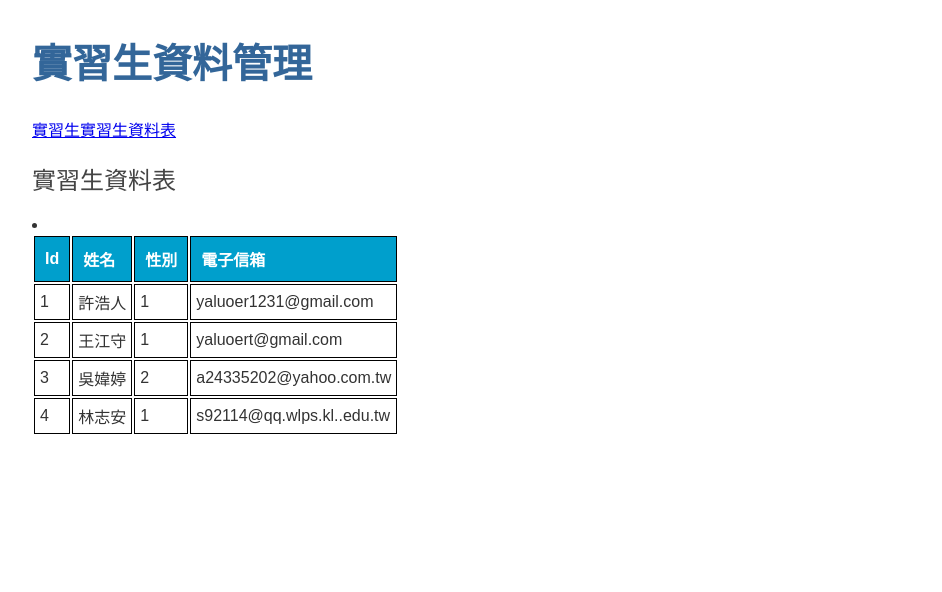
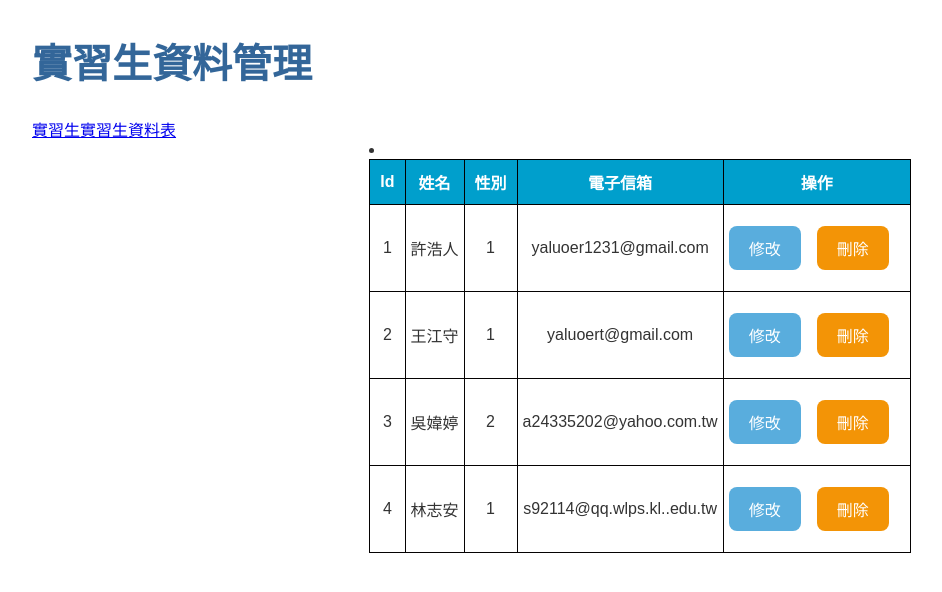
Before and after one commit to yaluoer1231/Intern_Management, an Angular app in the folder Intern_management_system/: page /interns-table in a window 1280 px wide. Shown: the top 592 px of the page, without its empty margins (0-942 px from the left). Built offline with nearby package versions, Linux system fonts and the light colour scheme.

Commit message:
中午休息暫存

```diff
--- a/Intern_management_system/src/app/intern-details/intern-details.component.html
+++ b/Intern_management_system/src/app/intern-details/intern-details.component.html
@@ -4,6 +4,10 @@
         <div><span>id: </span>{{intern.id}}</div>
         <div>
             <label for="intern-name">實習生姓名： </label>
-            <input id="intern-name" [(ngModel)]="intern.name" placeholder="name">
+            <input id="intern-name" [(ngModel)]="intern.name" placeholder="name"><br>
+            <label for="intern-name">性別： </label>
+            <input id="intern-name" [(ngModel)]="intern.sex" placeholder="sex"><br>
+            <label for="intern-name">電子信箱： </label>
+            <input id="intern-name" [(ngModel)]="intern.email" placeholder="email"><br>
         </div>
   </div>
--- a/Intern_management_system/src/app/intern-details/intern-details.component.ts
+++ b/Intern_management_system/src/app/intern-details/intern-details.component.ts
@@ -1,7 +1,11 @@
 import { Component, Input, OnInit } from '@angular/core';
 import { Intern } from '../Intern_Fromat';
+import { InternService } from '../intern.service';
 
-import { InternService } from '../intern.service';
+import { ActivatedRoute } from '@angular/router';
+import { Location } from '@angular/common';
+
+
 
 @Component({
   selector: 'app-intern-details',
@@ -12,9 +16,17 @@ export class InternDetailsComponent implements OnInit {
 
   @Input() intern? : Intern;
 
-  constructor() { }
+  constructor(private route: ActivatedRoute,
+    private internService: InternService,
+    private location: Location) { }
 
   ngOnInit(): void {
   }
 
+  getHero(): void {
+    const id = Number(this.route.snapshot.paramMap.get('id'));
+    this.internService.getHero(id)
+      .subscribe(intern => this.intern = intern);
+  }
+
 }
--- a/Intern_management_system/src/app/intern.service.ts
+++ b/Intern_management_system/src/app/intern.service.ts
@@ -20,6 +20,13 @@ export class InternService {
     return Interns;
   }
 
+  getHero(id: number): Observable<Intern> {
+    // For now, assume that a hero with the specified `id` always exists.
+    // Error handling will be added in the next step of the tutorial.
+    const hero = INTERNS.find(h => h.id === id)!;
+    return of(hero);
+  }
+
   /*getIntern(): Observable<Intern[]>{
     //const Interns = of(INTERNS);
     return this.http.get<Intern[]>(`${this.InternUrl}Intern`);
--- a/Intern_management_system/src/app/interns-table/interns-table.component.html
+++ b/Intern_management_system/src/app/interns-table/interns-table.component.html
@@ -1,4 +1,3 @@
-<h2>實習生資料表</h2>
 <div class = "interns">
     <li>
         <table>
@@ -7,13 +6,20 @@
                 <th>姓名</th>
                 <th>性別</th>
                 <th>電子信箱</th>
+                <th>操作</th>
             </tr>
             <tr *ngFor = "let intern of Interns">
                 <td>{{intern.id}}</td>
                 <td>{{intern.name}}</td>
                 <td>{{intern.sex}}</td>
                 <td>{{intern.email}}</td>
+                <td>
+                    <button [class.selected] = "intern === selectedintern"
+                        class="Update" (click)= "onSelect(intern)">修改</button>
+                    <button class="Delete">刪除</button>
+                </td>
             </tr>
         </table>
     </li>
 </div>
+<app-intern-details [intern]="selectedintern"></app-intern-details>
--- a/Intern_management_system/src/app/interns-table/interns-table.component.scss
+++ b/Intern_management_system/src/app/interns-table/interns-table.component.scss
@@ -1,21 +1,47 @@
+.interns{
+  display: flex;
+  align-items: center;
+  justify-content: center;
+}
 
-
-interns.table {
+  .interns table {
     border:1px solid #000;
-    font-family: 微軟正黑體;
+    font-family: 華康楷書體W7;
     font-size:16px;
     width:200px;
     border:1px solid #000;
     text-align:center;
     border-collapse:collapse;
   }
-  th {
+    th {
     background-color: #009FCC;
+    white-space:nowrap;
     padding:10px;
     border:1px solid #000;
     color:#fff;
   }
-  td {
-    border:1px solid #000;
+    td {
+    border:1px solid rgb(5, 2, 2);
+    white-space:nowrap;
+    text-align: center;
     padding:5px;
   }
+  button {
+    border-radius: 8px;
+    color: white;
+    padding: 10px 20px;
+    text-align: center;
+    text-decoration: none;
+    font-size: 16px;
+  }
+  .Update{
+    background-color: #59addd;
+  }
+  .Delete {
+    background-color: #f39406;
+  }
+  details {
+    display: flex;
+    align-items: center;
+    justify-content: center;
+  }
--- a/Intern_management_system/src/app/interns-table/interns-table.component.ts
+++ b/Intern_management_system/src/app/interns-table/interns-table.component.ts
@@ -11,6 +11,7 @@ import { InternService } from '../intern.service';
 export class InternsTableComponent implements OnInit {
 
   Interns : Intern[] = [];
+  selectedintern? : Intern;
 
   constructor(private internService : InternService) { }
 
@@ -21,5 +22,8 @@ export class InternsTableComponent implements OnInit {
   getIntern(): void{
     this.internService.getIntern().subscribe(Interns => this.Interns = Interns);
   }
+  onSelect(intern: Intern): void {
+    this.selectedintern = intern;
+  }
 
 }
--- a/Intern_management_system/src/app/interns/interns.component.html
+++ b/Intern_management_system/src/app/interns/interns.component.html
@@ -2,7 +2,7 @@
 <ul class = "interns">
     <li *ngFor = "let intern of Interns">
         <button [class.selected] = "intern === selectedintern"
-        type = "button" (click)= "onSelect(intern)">
+            type = "button" (click)= "onSelect(intern)">
             <span class = "badge">{{intern.id}}</span>
             <span class = "intern">{{intern.name}}</span>
         </button>
--- a/Intern_management_system/src/styles.scss
+++ b/Intern_management_system/src/styles.scss
@@ -8,6 +8,7 @@ h1 {
     color: #444;
     font-family: Arial, Helvetica, sans-serif;
     font-weight: lighter;
+    display: flex;
   }
   body {
     margin: 2em;
@@ -37,7 +38,6 @@ h1 {
     color: #aaa;
     cursor: auto;
   }
-
   /* everywhere else */
   * {
     font-family: Arial, Helvetica, sans-serif;
```
